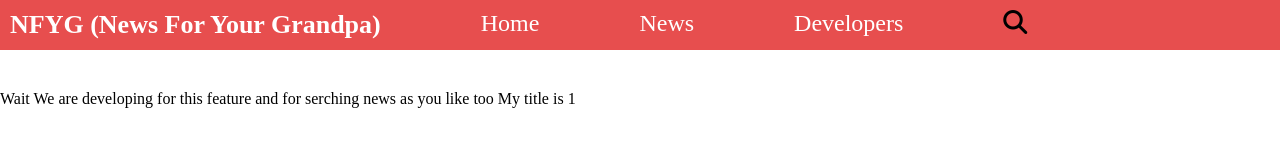
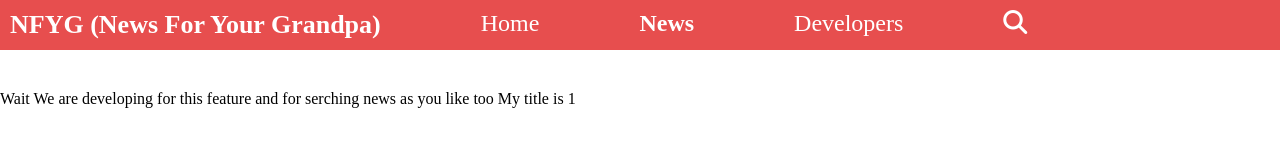
Before and after one commit to Saithiha24/My-testing-projects, a React (Create React App) app: page /detail/1 in a window 1280 px wide. Shown: the top 160 px of the page. Built offline with nearby package versions, Linux system fonts and the light colour scheme; no server answers.

Commit message:
correct the a tag with href attribute

```diff
--- a/src/Navbar/Navbar.js
+++ b/src/Navbar/Navbar.js
@@ -34,7 +34,7 @@ const handleload = ()=>{
             {settext('example');
             dispatch(serchText(text));
             }} >Home</Link>
-          <a href="#" onClick={handleload}>News</a>
+          <h2 onClick={handleload}>News</h2>
           <Link to='/developer'>Developers</Link>
           <h2 onClick={()=>{setnavload(!navload)}}><i className="fas fa-search"></i></h2>
           </div> :
--- a/src/Navbar/navbar.css
+++ b/src/Navbar/navbar.css
@@ -32,6 +32,11 @@
     font-size: 1.5rem;
     margin-right: 100px;
     cursor: pointer;
+}
+.bar .menu h2{
+margin-right: 100px;
+color: white;
+cursor: pointer;
 }
 
 
@@ -91,6 +96,10 @@
         font-size: 18px;
         margin-right: 30px;
     }
+    .bar .menu h2{
+        margin-right: 18px;
+        font-size: 18px;
+    }
 }
 @media (max-width:400px){
     .bar  h1{
```
